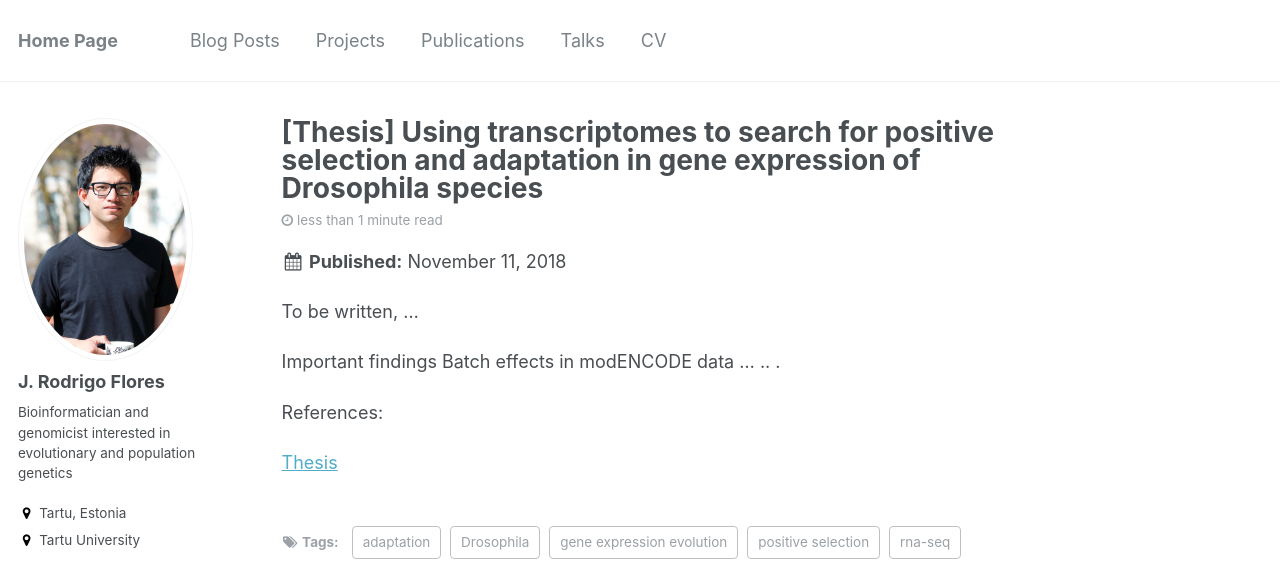
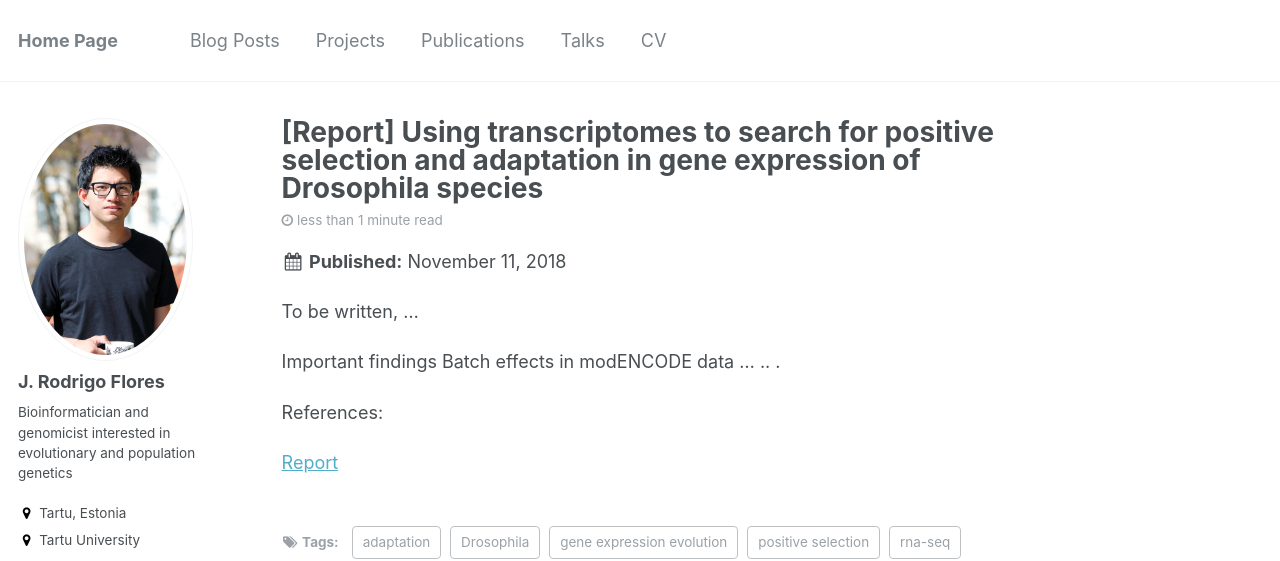
Before and after one commit to JRodrigoF/JRodrigoFlores.github.io, a Jekyll site: the page built from _posts/2018-01-11-Thesis-Gene-expression-evolution-Drosophila.md, in a window 1280 px wide and 900 px high. Shown: the top 561 px of the window. Built offline with Jekyll 4.4.1, drawn with Linux system fonts in a browser that asks for light colours; some web fonts are replaced.

Commit message:
Update 2018-01-11-Thesis-Gene-expression-evolution-Drosophila.md

```diff
--- a/_posts/2018-01-11-Thesis-Gene-expression-evolution-Drosophila.md
+++ b/_posts/2018-01-11-Thesis-Gene-expression-evolution-Drosophila.md
@@ -1,7 +1,7 @@
 ---
-title: '[Thesis] Using transcriptomes to search for positive selection and adaptation in gene expression of Drosophila species'
+title: '[Report] Using transcriptomes to search for positive selection and adaptation in gene expression of Drosophila species'
 date: 2018-11-11
-permalink: /posts/2018/11/Thesis-Gene-expression-evolution-Drosophila/
+permalink: /posts/2018/11/Report-Gene-expression-evolution-Drosophila/
 tags:
   - gene expression evolution
   - rna-seq
@@ -22,4 +22,4 @@ Batch effects in modENCODE data
 
 References:
 
-[Thesis](https://www.dropbox.com/s/imrnpn8ukzkvaar/E%20-%20Master%20Report%20-%20Second%20submission.pdf?dl=0)
+[Report](https://www.dropbox.com/s/imrnpn8ukzkvaar/E%20-%20Master%20Report%20-%20Second%20submission.pdf?dl=0)
```
